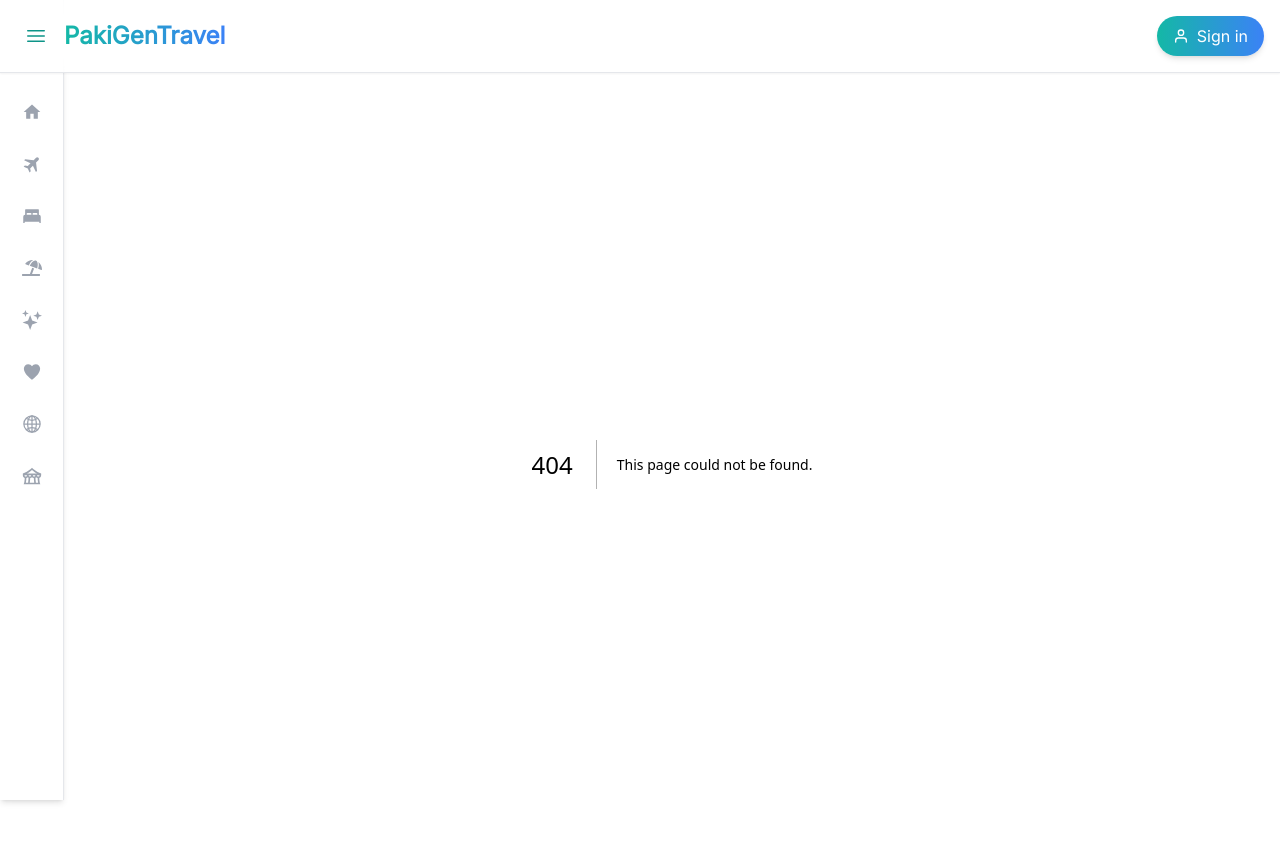
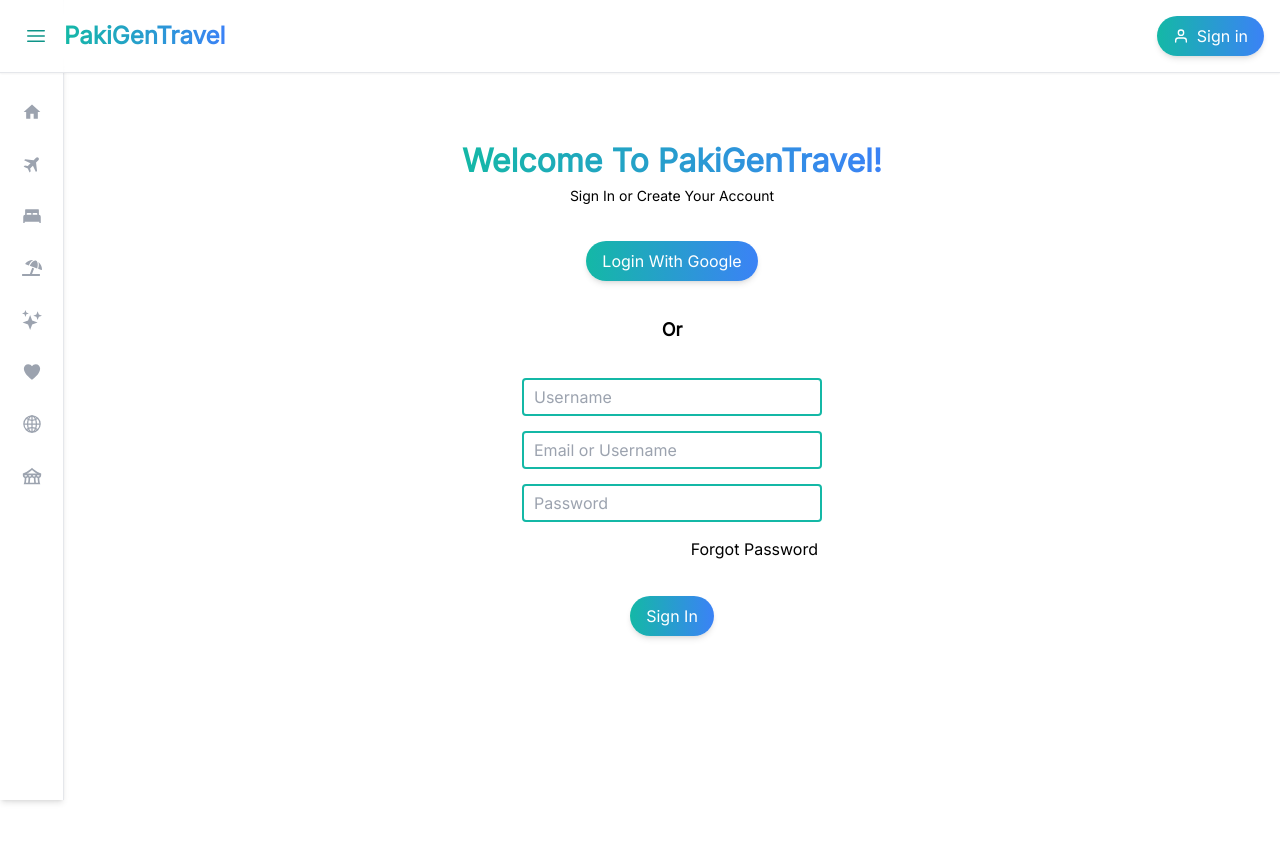
Before and after one commit to areebahmed575/FYP-Project, a Next.js app: page /SignIn in a window 1280 px wide. Before the commit this address had no page. Shown: the top 842 px of the page. Built offline with nearby package versions, Linux system fonts and the light colour scheme.

Commit message:
signin page

```diff
--- /dev/null
+++ b/src/app/SignIn/page.jsx
@@ -0,0 +1,41 @@
+"use client"
+import { motion } from 'framer-motion';
+
+const Register = () => {
+    return (
+        <div className="min-h-screen px-[50px] py-[25px]">
+            <div className="mx-auto px-4 py-12">
+                <div className="left flex-1 flex flex-col items-center justify-center gap-[35px] ">
+                    <div className="text">
+                        <h1 className='text-center text-[32px] font-semibold bg-gradient-to-r from-teal-500 to-blue-500 text-transparent bg-clip-text'>Welcome To PakiGenTravel!</h1>
+                        <p className='text-center text-[14px]'>Sign In or Create Your Account</p>
+                    </div>
+                    <motion.div className="sso" whileHover={{ scale: 1.05 }}
+                        whileTap={{ scale: 0.95 }}>
+                        <button className='bg-gradient-to-r from-teal-500 to-blue-500 text-white px-4 py-2 rounded-full shadow-md hover:shadow-lg transition duration-300 flex items-center space-x-2' >
+
+                            Login With Google
+                        </button>
+                    </motion.div>
+                    <div className="seprator w-[100%] flex items-center justify-center gap-[20px]">
+                        <div className='bg-theme-orange h-[3px] w-[33%]'></div>
+                        <p className='text-[18px] font-semibold'>Or</p>
+                        <div className='bg-theme-orange h-[3px] w-[33%]'></div>
+                    </div>
+                    <div className="inputs flex flex-col gap-[15px]">
+                        <input type="text" placeholder='Username' className='w-[300px] py-[5px] px-[10px] rounded bg-white border-teal-500 border-[2px] outline-teal-700 placeholder:text-theme-black' />
+                        <input type="text" placeholder='Email or Username' className='w-[300px] py-[5px] px-[10px] rounded bg-white border-teal-500 border-[2px] outline-teal-700 placeholder:text-theme-black' />
+                        <input type="password" placeholder='Password' className='w-[300px] py-[5px] px-[10px] rounded bg-white border-teal-500 border-[2px] outline-teal-700 placeholder:text-theme-black' />
+                        <p className='text-end text-theme-orange cursor-pointer mr-1'>Forgot Password</p>
+                    </div>
+                    <motion.button whileHover={{ scale: 1.05 }}
+                        whileTap={{ scale: 0.95 }} className="bg-gradient-to-r from-teal-500 to-blue-500 text-white px-4 py-2 rounded-full shadow-md hover:shadow-lg transition duration-300 flex items-center space-x-2">
+                        <span>Sign In</span>
+                    </motion.button>
+                </div>
+            </div>
+        </div>
+    )
+}
+
+export default Register
--- a/src/app/components/Navbar.jsx
+++ b/src/app/components/Navbar.jsx
@@ -58,6 +58,7 @@ const Navbar = ({ toggleSidebar }) => {
           <SearchBar isCompact={true} />
         </div>
       )}
+      <Link href={"/SignIn"}>
         <motion.div
           whileHover={{ scale: 1.05 }}
           whileTap={{ scale: 0.95 }}
@@ -67,6 +68,7 @@ const Navbar = ({ toggleSidebar }) => {
             <span>Sign in</span>
           </button>
         </motion.div>
+      </Link>
     </motion.div>
   );
 };
```
Lines whose indentation alone changed are shown as unchanged.
